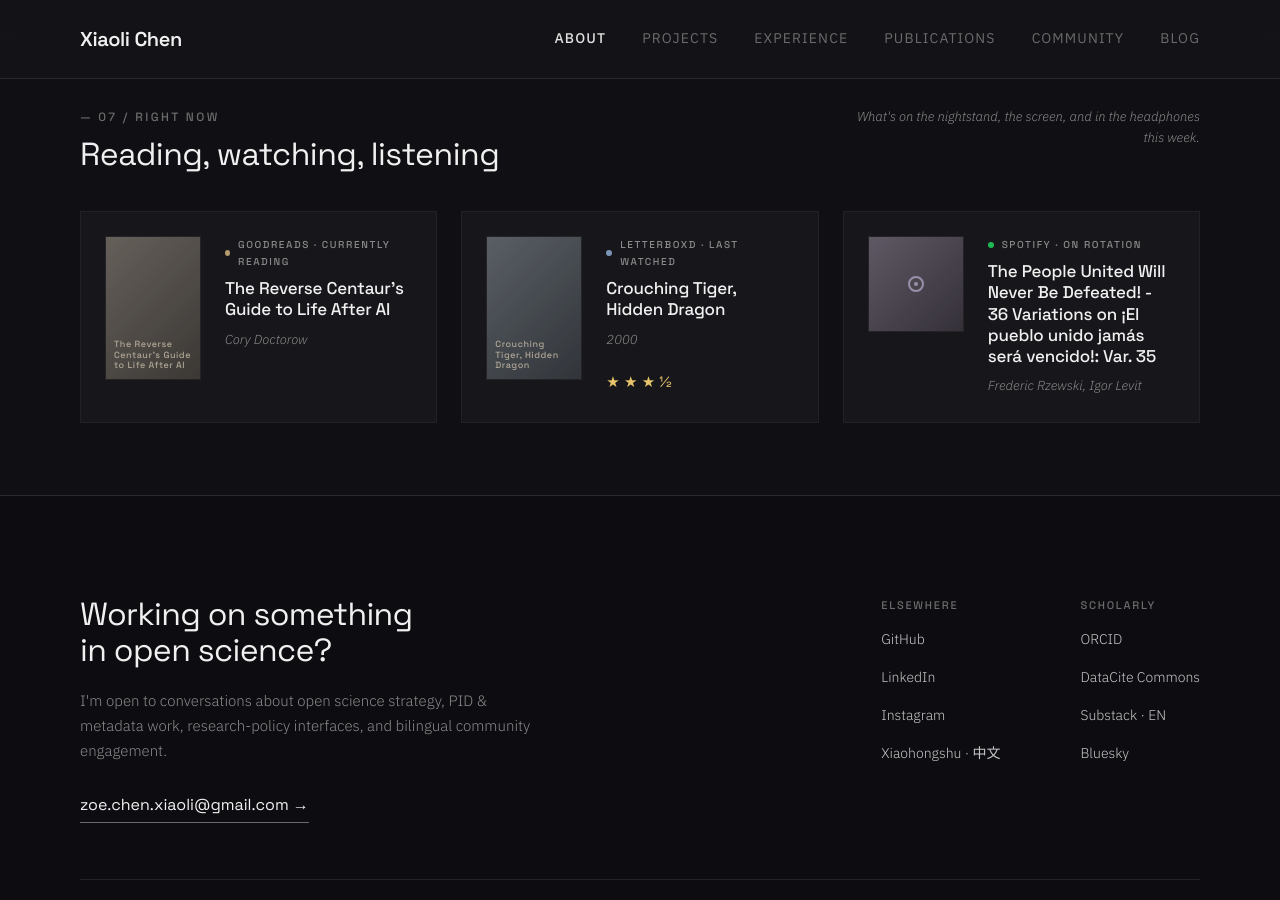
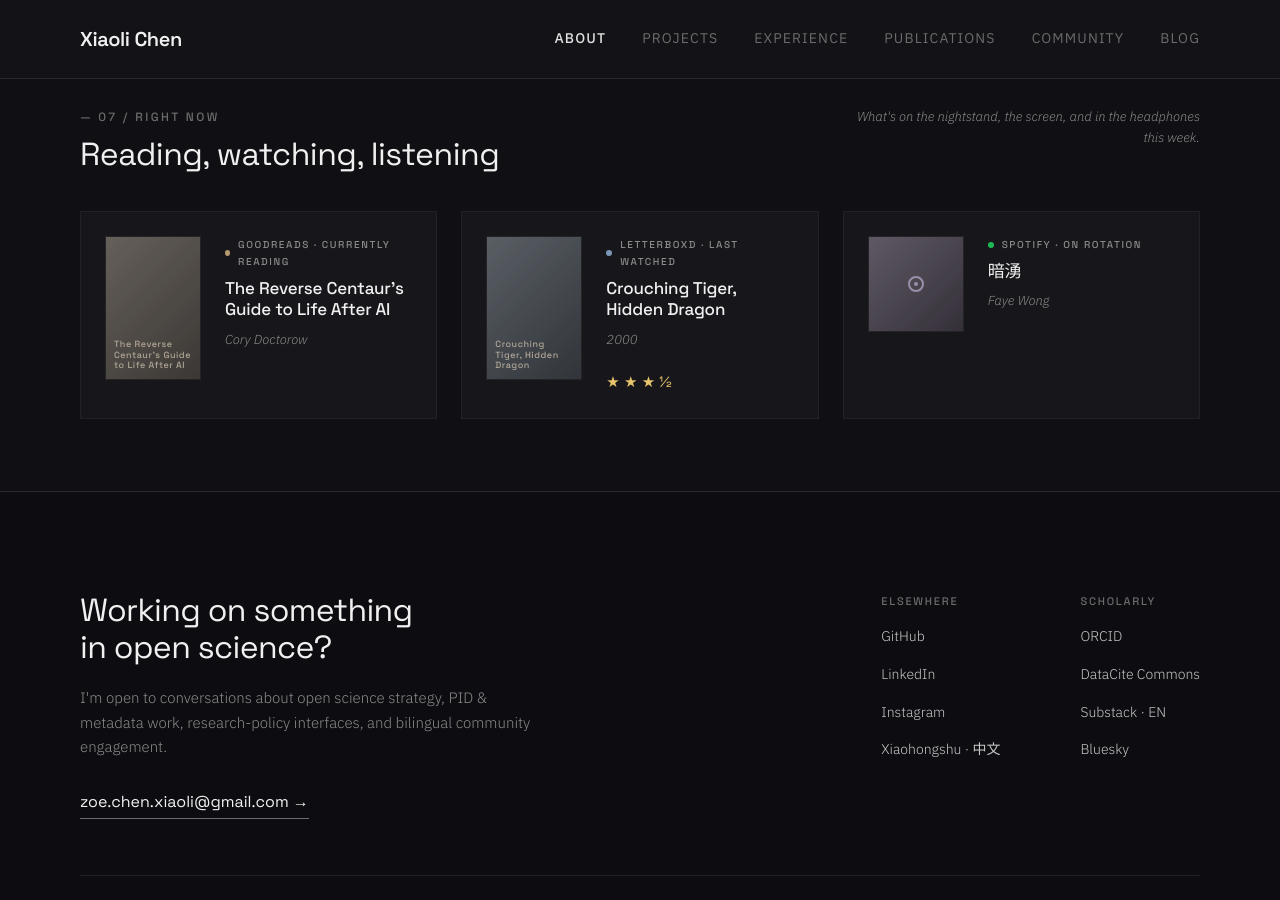
Before and after one commit to xchen101/xchen101.github.io, a Jekyll site: the page built from index.md, in a window 1280 px wide and 900 px high, scrolled down 6679 px. Built offline with Jekyll 4.4.1, drawn with Linux system fonts in a browser that asks for light colours; comment, search, counter and statistics services are not loaded; grey boxes are pictures that could not be loaded.

Commit message:
update: Right Now widget data (auto)

```diff
--- a/_data/now.yml
+++ b/_data/now.yml
@@ -1,4 +1,4 @@
-# Right now — auto-generated by Hermes cron on 2026-10-05 17:01 UTC
+# Right now — auto-generated by Hermes cron on 2026-10-05 23:00 UTC
 # Sources: Goodreads RSS / Letterboxd RSS / Spotify API
 
 reading:
@@ -24,8 +24,8 @@
   service: "Spotify"
   accent: "#1DB954"
   label: "On rotation"
-  title: "The People United Will Never Be Defeated! - 36 Variations on ¡El pueblo unido jamás será vencido!: Var. 35"
-  artist: "Frederic Rzewski, Igor Levit"
-  url: "https://open.spotify.com/track/1wXg956mYV9Rddu9MoQ1DF"
+  title: "暗湧"
+  artist: "Faye Wong"
+  url: "https://open.spotify.com/track/7AQLbnuuyPzy22MOEmeetH"
   profile_url: "https://open.spotify.com/"
-  image: "https://i.scdn.co/image/ab67616d00001e02ae7d02d4501735ffd6bc3c7d"
+  image: "https://i.scdn.co/image/ab67616d00001e02e0bf382fe4d8f1c36ceaca23"
```
